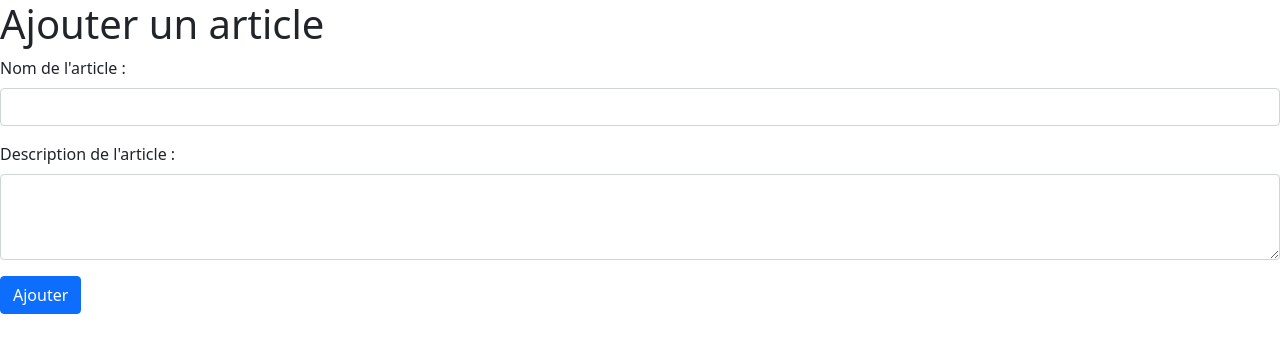
After one commit to NassimZoubeir/ECF, a PHP site: page /vueProfil/ajouter_article.php?id_Liste=1 in a window 1280 px wide. The commit adds this page. Shown: the top 353 px of the page. Run offline with PHP 8.4, Linux system fonts and the light colour scheme; data comes from the database, SQL or seed files in the repository.

Commit message:
ajout d'article

```diff
--- /dev/null
+++ b/vueProfil/ajouter_article.php
@@ -0,0 +1,96 @@
+<?php
+require '../include/db.php';
+
+// Vérifier si l'ID de la liste est passé dans l'URL
+if (isset($_GET['id_Liste'])) {
+    $id_Liste = $_GET['id_Liste'];
+
+    // Récupérer les articles de la liste
+    $query = "SELECT article.id_Article, article.nom, article.description FROM article INNER JOIN liste_has_article ON article.id_Article = liste_has_article.id_Article WHERE liste_has_article.id_Liste = ?";
+    $stmt = $pdo->prepare($query);
+    $stmt->execute([$id_Liste]);
+    $articles = $stmt->fetchAll(PDO::FETCH_ASSOC);
+} else {
+    // Afficher un message d'erreur si l'ID de la liste n'est pas fourni
+    $messageErreur = "ID de la liste non fourni.";
+}
+
+if ($_SERVER['REQUEST_METHOD'] === 'POST') {
+    $nom_article = $_POST['nom_article'];
+    $description_article = $_POST['description_article'];
+
+    // Insérer l'article dans la base de données
+    $query = "INSERT INTO article (id_Article, nom, description) VALUES (NULL, ?, ?)";
+    $stmt = $pdo->prepare($query);
+    $stmt->execute([$nom_article, $description_article]);
+
+    // Vérifier si l'insertion de l'article a réussi
+    if ($stmt->rowCount() > 0) {
+        // Récupérer l'ID de l'article nouvellement créé
+        $id_article = $pdo->lastInsertId();
+
+        // Récupérer l'ID de l'utilisateur à partir de la session
+        $id_Utilisateur = $_SESSION['auth']->id_Utilisateur;
+
+        // Insérer l'article dans la liste de souhaits de l'utilisateur
+        $query = "INSERT INTO liste_has_article (id_Liste, id_Article) VALUES (?, ?)";
+        $stmt = $pdo->prepare($query);
+        $stmt->execute([$id_Liste, $id_article]);
+
+        // Rediriger l'utilisateur vers la page de profil
+        header("Location: profil.php");
+        exit();
+    } else {
+        // Afficher un message d'erreur si l'insertion de l'article a échoué
+        $messageErreur = "Erreur lors de la création de l'article.";
+    }
+}
+?>
+
+<!DOCTYPE html>
+<html lang="en">
+<head>
+<meta charset="UTF-8">
+    <!--  définit le jeu de caractères utilisé dans la page comme UTF-8, ce qui permet de prendre en charge une large gamme de caractères spéciaux et internationaux. -->
+
+    <meta http-equiv="X-UA-Compatible" content="IE=edge">
+    <!-- spécifie la version du mode de compatibilité d'Internet Explorer utilisée par le navigateur. Dans ce cas, "IE=edge" indique d'utiliser la dernière version disponible. -->
+
+    <meta name="viewport" content="width=device-width, initial-scale=1.0">
+    <!-- définit la vue de la page pour les appareils mobiles. Elle indique que la largeur de la page doit correspondre à la largeur de l'appareil et que l'échelle initiale doit être définie à 1.0, assurant ainsi une mise en page adaptative sur les différents appareils. -->
+
+    <link href="https://cdn.jsdelivr.net/npm/bootstrap@5.1.3/dist/css/bootstrap.min.css" rel="stylesheet" integrity="sha384-1BmE4kWBq78iYhFldvKuhfTAU6auU8tT94WrHftjDbrCEXSU1oBoqyl2QvZ6jIW3" crossorigin="anonymous">
+    <!-- Link de la feuille de style de BootStrap -->
+
+    <!-- lien spécifique au Favicon suivant le support de diffusion utilisé -->
+    <link rel="apple-touch-icon" sizes="180x180" href="../assets/favicon/apple-touch-icon.png">
+    <link rel="icon" type="image/png" sizes="32x32" href="../assets/favicon/favicon-32x32.png">
+    <link rel="icon" type="image/png" sizes="16x16" href="../assets/favicon/favicon-16x16.png">
+    <link rel="manifest" href="../assets/favicon/site.webmanifest">
+    <link rel="mask-icon" href="../assets/favicon/safari-pinned-tab.svg" color="#5bbad5">
+    <meta name="msapplication-TileColor" content="#da532c">
+    <meta name="theme-color" content="#ffffff">
+    <!-- fin Favicon -->
+    <title>Ajouter un article</title>
+</head>
+<body>
+
+    <h1>Ajouter un article</h1>
+
+    <form action="ajouter_article.php?id_Liste=<?= $_GET['id_Liste'] ?>" method="post">
+        <div class="mb-3">
+            <label for="nom_article" class="form-label">Nom de l'article :</label>
+            <input type="text" name="nom_article" id="nom_article" class="form-control" required>
+        </div>
+        <div class="mb-3">
+            <label for="description_article" class="form-label">Description de l'article :</label>
+            <textarea name="description_article" id="description_article" rows="3" class="form-control" required></textarea>
+        </div>
+        <input type="hidden" name="id_Liste" value="<?= $_GET['id_Liste'] ?>">
+        <button type="submit" class="btn btn-primary">Ajouter</button>
+    </form>
+
+
+
+</body>
+</html>
--- a/vueProfil/profil.php
+++ b/vueProfil/profil.php
@@ -62,6 +62,7 @@ $listes = $stmt->fetchAll(PDO::FETCH_ASSOC);
                 <?php foreach ($listes as $liste): ?>
                     <li>
                         <strong><?= $liste['nom'] ?></strong> - <?= $liste['description'] ?>
+                        <a href="ajouter_article.php?id_Liste=<?= $liste['id_Liste'] ?>">Ajouter un article</a>
                         <a href="modifier_liste.php?id=<?= $liste['id_Liste'] ?>">Modifier</a>
                         <a href="supprimer_liste.php?id=<?= $liste['id_Liste'] ?>" onclick="return confirm('Êtes-vous sûr de vouloir supprimer cette liste ?')">Supprimer</a>
                     </li>
```
